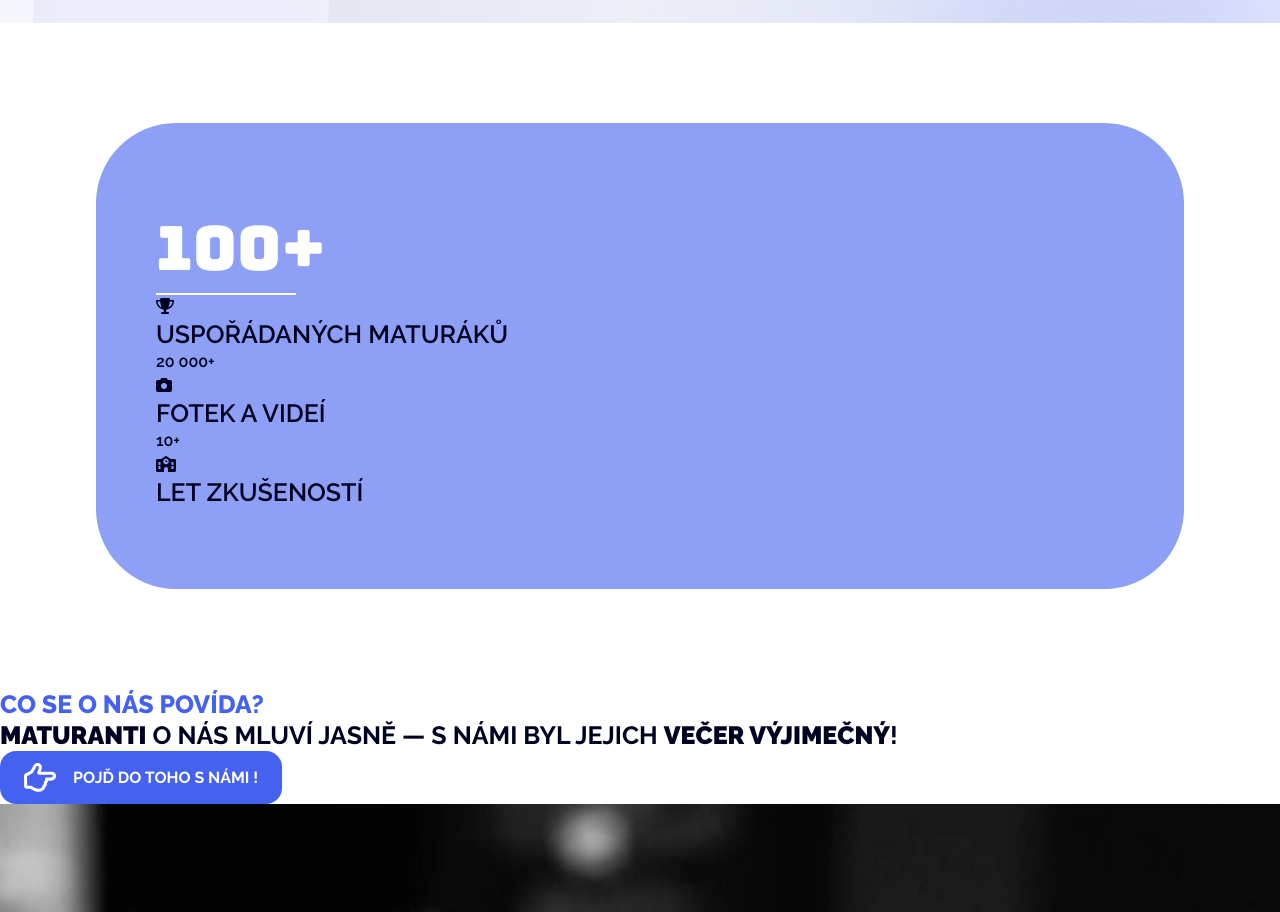
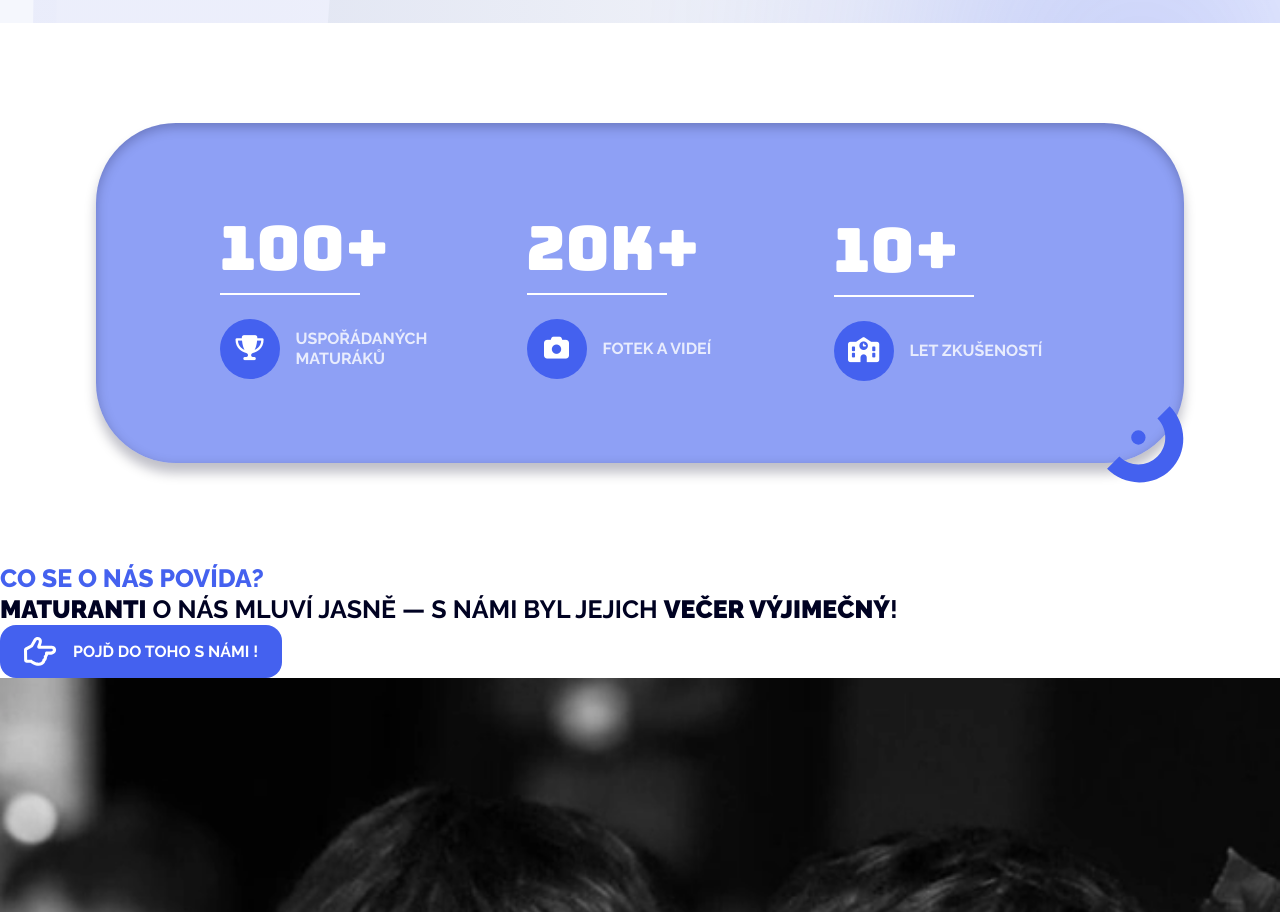
Before and after one commit to bobcermak/3kprods.cz, a Next.js app: page / in a window 1280 px wide. Shown: the part 2960-3872 px from the top of the page. Built offline with nearby package versions, Linux system fonts and the light colour scheme.

Commit message:
Refactor ExpertiseCard component: update link hover effects for improved visual feedback; enhance stats section layout with new styling and structure

```diff
--- a/app/page.tsx
+++ b/app/page.tsx
@@ -86,29 +86,31 @@ const HomePage = () => {
           </div>
         </section>
         <div className="mx-auto w-xcontent" id="stats">
-          <Ul className="my-25 px-15 py-20 bg-light-blue/60 rounded-[60px] slaptop:rounded-[80px]">
-            <Li>
-              <P family="font-bungee" weight="font-medium" color="text-white" size="text-heading" className="relative after:absolute after:content-[''] after:bottom-0 after:left-0 after:w-[140px] after:h-0.5 after:bg-white">100+</P>
-              <div>
-                <i className="fa-solid fa-trophy"></i>
-                <H4>Uspořádaných maturáků</H4>
+          <div className="shadow-[0_10px_12px_0_#00022240] rounded-[60px] slaptop:rounded-[80px] relative before:content-[''] before:-bottom-10 before:-right-5 desktop:before:-bottom-20 desktop:before:-right-20 before:z-10 before:w-25 before:h-26 desktop:before:w-50 desktop:before:h-51 before:absolute before:bg-[url('/images/vectors/shape.svg')] before:bg-no-repeat before:bg-contain before:pointer-events-none before:-rotate-90">
+            <Ul className="flex flex-col slaptop:flex-row slaptop:justify-center desktop:gap-0 desktop:justify-between stablet:items-center gap-20 my-25 px-15 py-20 desktop:px-40 bg-light-blue/60 rounded-[60px] slaptop:rounded-[80px] inner-shadow-primary">
+              <Li className="stablet:flex stablet:flex-col stablet:items-center slaptop:inline-block slaptop:w-[227px] laptop:w-fit laptop:max-w-[210px] desktop:max-w-[287px] list-none">
+                <P family="font-bungee" weight="font-medium" color="text-white" size="text-heading" className="relative after:absolute after:content-[''] after:bottom-0 after:left-0 after:w-[140px] after:h-0.5 after:bg-white desktop:text-display">100+</P>
+                <div className="flex gap-4 items-center mt-6">
+                  <i className="fa-solid fa-trophy flex justify-center items-center text-sub bg-light-blue text-white px-[15.95px] py-[17.5px] rounded-full"></i>
+                  <H4 size="text-body" weight="font-bold" className="text-white/80 desktop:text-sub">Uspořádaných maturáků</H4>
                 </div>
               </Li>
-            <Li>
-              <P>20<span className="phone:hidden">K</span><span className="hidden phone:inline"> 000</span>+</P>
-              <div>
-                <i className="fa-solid fa-camera"></i>
-                <H4>Fotek a videí</H4>
+              <Li className="stablet:flex stablet:flex-col stablet:items-center slaptop:inline-block slaptop:w-[227px] laptop:w-fit laptop:max-w-[287px] desktop:max-w-[412px] list-none">
+                <P family="font-bungee" weight="font-medium" color="text-white" size="text-heading" className="relative after:absolute after:content-[''] after:bottom-0 after:left-0 after:w-[140px] after:h-0.5 after:bg-white desktop:text-display">20<span className="stablet:hidden slaptop:inline laptop:hidden">K</span><span className="hidden stablet:inline slaptop:hidden laptop:inline"> 000</span>+</P>
+                <div className="flex gap-4 items-center mt-6">
+                  <i className="fa-solid fa-camera flex justify-center items-center text-sub bg-light-blue text-white px-[17.5px] py-[17.5px] rounded-full"></i>
+                  <H4 size="text-body" weight="font-bold" className="text-white/80 desktop:text-sub">Fotek a videí</H4>
                 </div>
               </Li>
-            <Li>
-              <P>10+</P>
-              <div>
-                <i className="fa-solid fa-school"></i>
-                <H4>let zkušeností</H4>
+              <Li className="stablet:flex stablet:flex-col stablet:items-center slaptop:inline-block slaptop:w-[227px] laptop:w-fit laptop:max-w-[287px] list-none">
+                <P family="font-bungee" weight="font-medium" color="text-white" size="text-heading" className="relative after:absolute after:content-[''] after:bottom-0 after:left-0 after:w-[140px] after:h-0.5 after:bg-white desktop:text-display">10+</P>
+                <div className="flex gap-4 items-center mt-6">
+                  <i className="fa-solid fa-school flex justify-center items-center text-sub bg-light-blue text-white px-[14.39px] py-[17.5px] rounded-full"></i>
+                  <H4 size="text-body" weight="font-bold" className="text-white/80 desktop:text-sub">let zkušeností</H4>
                 </div>
               </Li>
             </Ul>
+          </div>
         </div>
         <section id="reviews">
           <div>
--- a/components/cards/ExpertiseCard.tsx
+++ b/components/cards/ExpertiseCard.tsx
@@ -13,7 +13,7 @@ const ExpertiseCard: FC<ExpertiseCardProps> = ({ content, arrowHref, buttonConte
   return (
     <article className={`bg-green rounded-[40px] px-10 py-15 ${className}`}>
         <header>
-            <a className="w-15 h-15 p-6 bg-light-blue rounded-full flex items-center justify-center hover:shadow-xl active:shadow-xl transition-shadow duration-250" href={arrowHref} target="_blank" rel="noopener noreferrer" aria-label="Šipka"><Image className="svg-responsive" src="/images/vectors/triangle.svg" alt="3kprods - odkaz na video" loading="lazy" width={16} height={16} /></a>
+            <a className="w-15 h-15 p-6 bg-light-blue rounded-full flex items-center justify-center hover:shadow-[0_0_12px_0_#00022240] active:shadow-[0_0_12px_0_#00022240] transition-shadow duration-250" href={arrowHref} target="_blank" rel="noopener noreferrer" aria-label="Šipka"><Image className="svg-responsive" src="/images/vectors/triangle.svg" alt="3kprods - odkaz na video" loading="lazy" width={16} height={16} /></a>
         </header>
         <div className="mt-4">
             <P size="text-sub" weight="font-bold">{content}</P>
```
Lines whose indentation alone changed are shown as unchanged.
